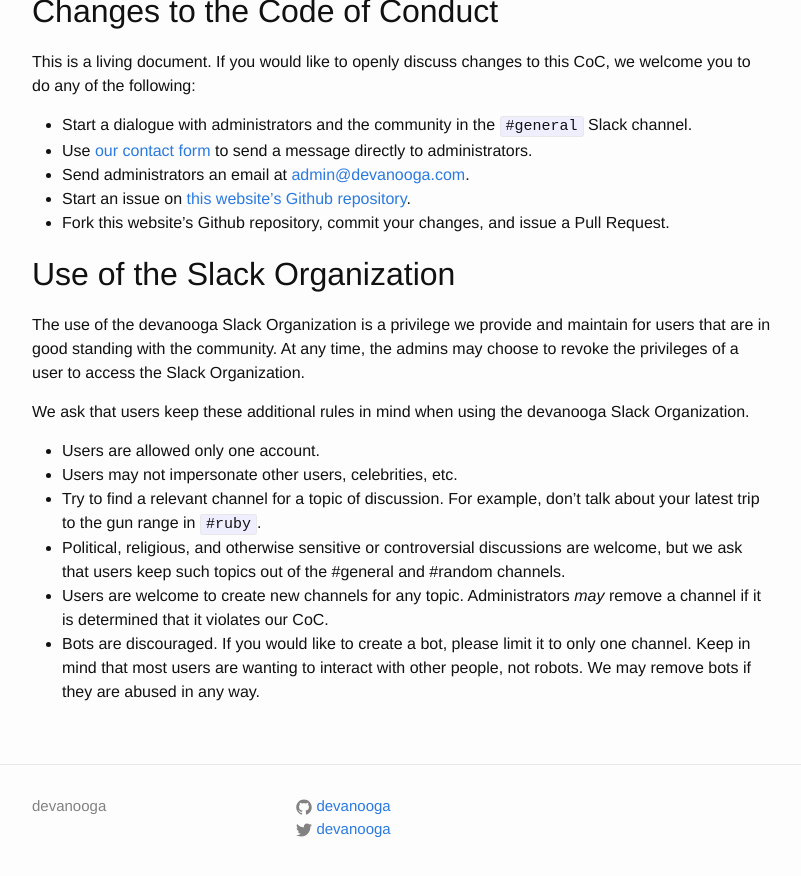
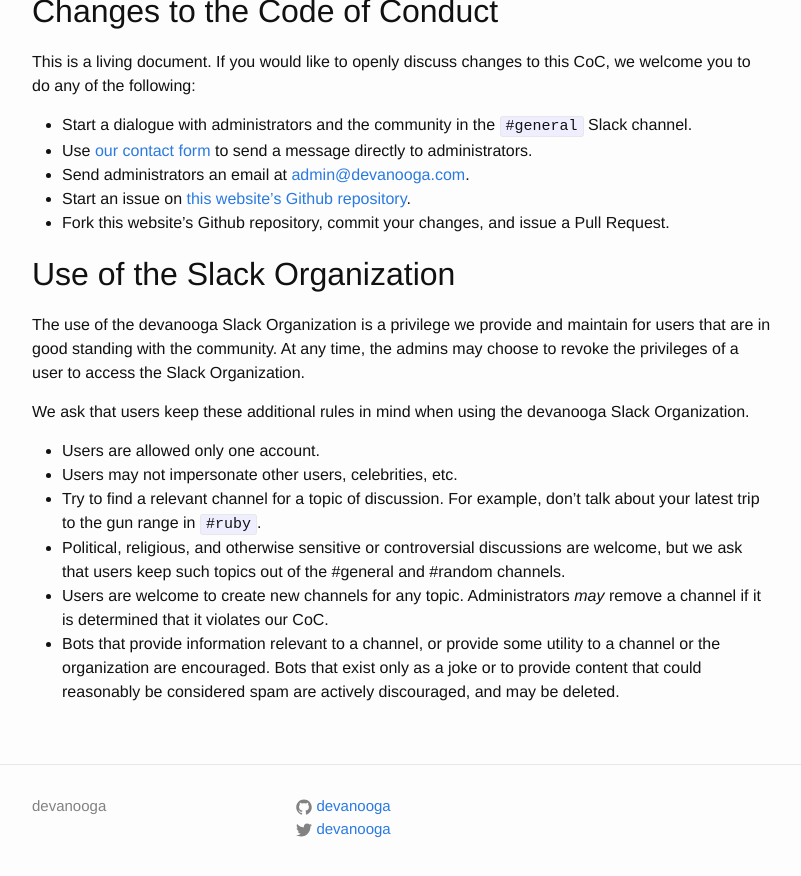
Before and after one commit to devanooga/devanooga.com, a Jekyll site: the page built from _pages/coc.md, in a window 1280 px wide and 900 px high, scrolled down 1143 px. Shown: the top 876 px of the window, without its empty margins (238-1039 px from the left). Built offline with Jekyll 4.4.1, drawn with Linux system fonts in a browser that asks for light colours.

Commit message:
Updated language about bots. Changed URL

```diff
--- a/_pages/coc.md
+++ b/_pages/coc.md
@@ -47,4 +47,4 @@
 - Try to find a relevant channel for a topic of discussion. For example, don't talk about your latest trip to the gun range in `#ruby`.
 - Political, religious, and otherwise sensitive or controversial discussions are welcome, but we ask that users keep such topics out of the #general and #random channels.
 - Users are welcome to create new channels for any topic. Administrators _may_ remove a channel if it is determined that it violates our CoC.
-- Bots are discouraged. If you would like to create a bot, please limit it to only one channel. Keep in mind that most users are wanting to interact with other people, not robots. We may remove bots if they are abused in any way.
+- Bots that provide information relevant to a channel, or provide some utility to a channel or the organization are encouraged. Bots that exist only as a joke or to provide content that could reasonably be considered spam are actively discouraged, and may be deleted.
```
Also changed, not shown: other parts of _pages/coc.md (+1 -1 lines).
